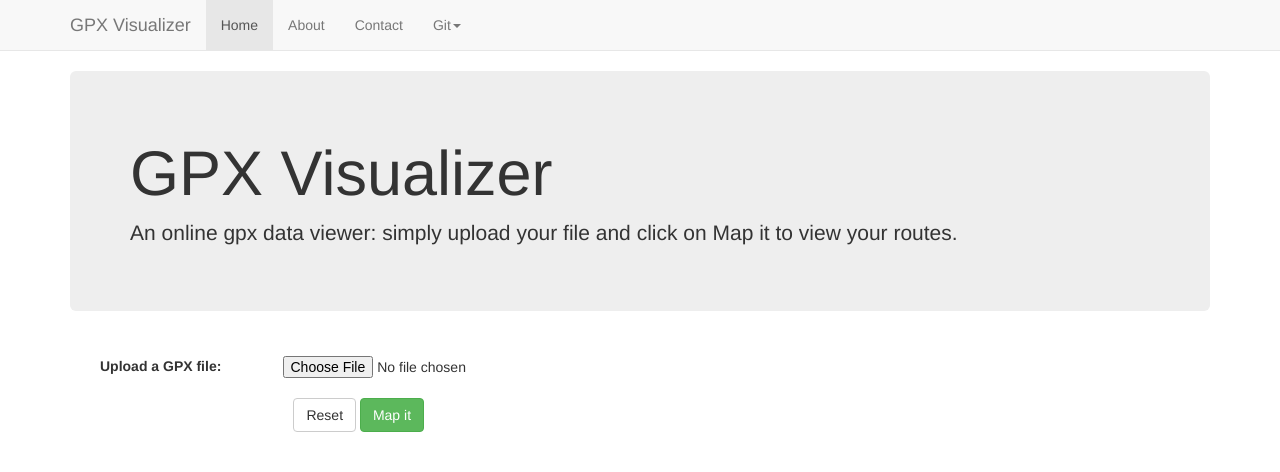
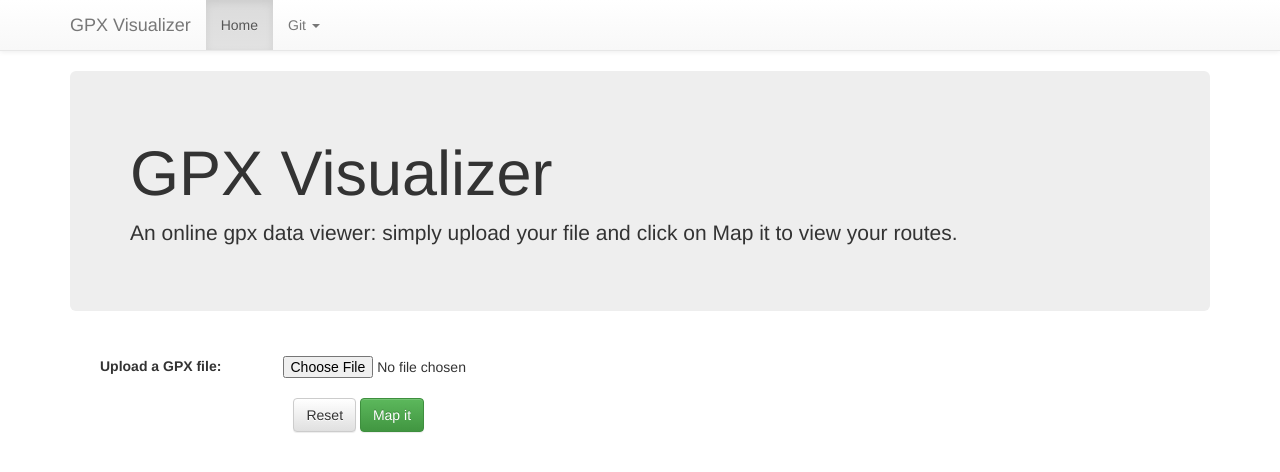
Before and after one commit to nicolehsieh/Project2, a Flask app: page / in a window 1280 px wide. Shown: the top 472 px of the page. Run offline with Flask 2, Linux system fonts and the light colour scheme; some libraries are stand-ins or nearby versions.

Commit message:
added bootstrap strip fixed dropdown menu

```diff
--- a/Version_1/templates/index.html
+++ b/Version_1/templates/index.html
@@ -8,8 +8,19 @@
         <meta name="viewport" content="width=device-width, initial-scale=1, shrink-to-fit=no">
         <meta http-equiv="x-ua-compatible" content="ie=edge">
 
-         <!-- Bootstrap CSS -->
-        <link rel="stylesheet" href="http://maxcdn.bootstrapcdn.com/bootstrap/3.3.6/css/bootstrap.min.css">
+
+        <!-- jQuery (necessary for Bootstrap's JavaScript plugins) -->
+        <script src="https://ajax.googleapis.com/ajax/libs/jquery/1.11.3/jquery.min.js"></script>
+
+
+        <!-- Latest compiled and minified CSS -->
+        <link rel="stylesheet" href="https://maxcdn.bootstrapcdn.com/bootstrap/3.3.6/css/bootstrap.min.css" integrity="sha384-1q8mTJOASx8j1Au+a5WDVnPi2lkFfwwEAa8hDDdjZlpLegxhjVME1fgjWPGmkzs7" crossorigin="anonymous">
+
+        <!-- Optional theme -->
+        <link rel="stylesheet" href="https://maxcdn.bootstrapcdn.com/bootstrap/3.3.6/css/bootstrap-theme.min.css" integrity="sha384-fLW2N01lMqjakBkx3l/M9EahuwpSfeNvV63J5ezn3uZzapT0u7EYsXMjQV+0En5r" crossorigin="anonymous">
+
+        <!-- Latest compiled and minified JavaScript -->
+        <script src="https://maxcdn.bootstrapcdn.com/bootstrap/3.3.6/js/bootstrap.min.js" integrity="sha384-0mSbJDEHialfmuBBQP6A4Qrprq5OVfW37PRR3j5ELqxss1yVqOtnepnHVP9aJ7xS" crossorigin="anonymous"></script>
 
     </head>
     <body role="document">
@@ -29,17 +40,15 @@
                 <div id="navbar" class="navbar-collapse collapse">
                     <ul class="nav navbar-nav">
                         <li class="active"><a href="/">Home</a></li>
-                    <li><a href="#about">About</a></li>
-                    <li><a href="#contact">Contact</a></li>
                         <li class="dropdown">
-                        <a class="dropdown-toggle" data-toggle="dropdown" role="button" aria-haspopup="true" aria-expanded="false">Git<span class="caret"></span></a>
+                            <a href="#" class="dropdown-toggle" data-toggle="dropdown" role="button" aria-haspopup="true" aria-expanded="false">Git <span class="caret"></span></a>
                             <ul class="dropdown-menu">
-                            <li><a href="https://github.com/nicolehsieh/Project2/tree/master/Version_1">Version 1</a></li>
-                            <li><a href="#">Version 2</a></li>
+                                <li class="dropdown-header">Source</li>
+                                <li><a href="#">Version 1.0</a></li>
                                 <li role="separator" class="divider"></li>
                                 <li class="dropdown-header">Documentations</li>
-                            <li><a href="https://github.com/nicolehsieh/Project2/wiki/User's-Guide">User's Guide</a></li>
-                           <li><a href="#">Software Desgin</a></li>
+                                <li><a href="#">User's Guide</a></li>
+                                <li><a href="#">Software Design</a></li>
                             </ul>
                         </li>
                     </ul>
```
Lines whose indentation alone changed are shown as unchanged.
